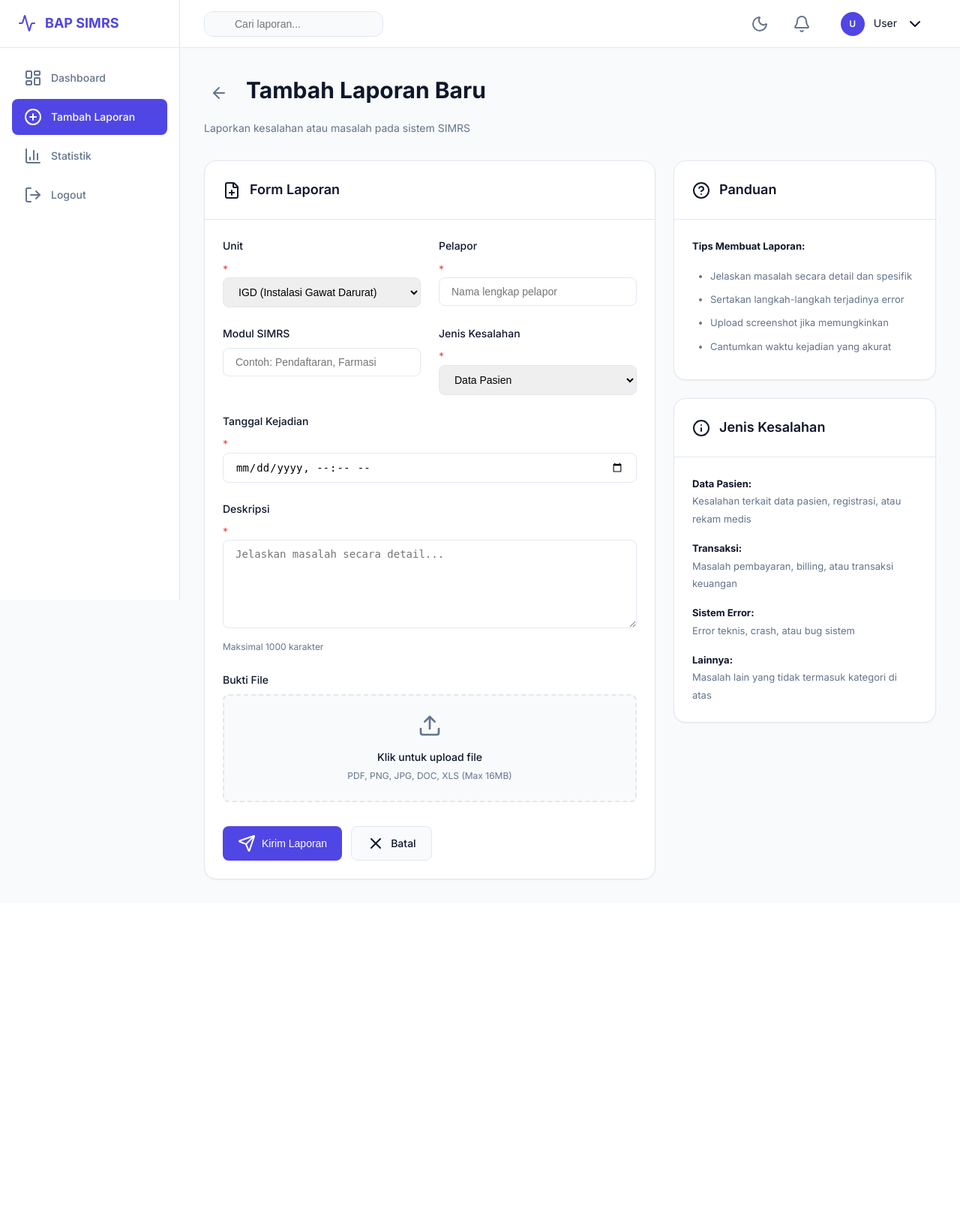
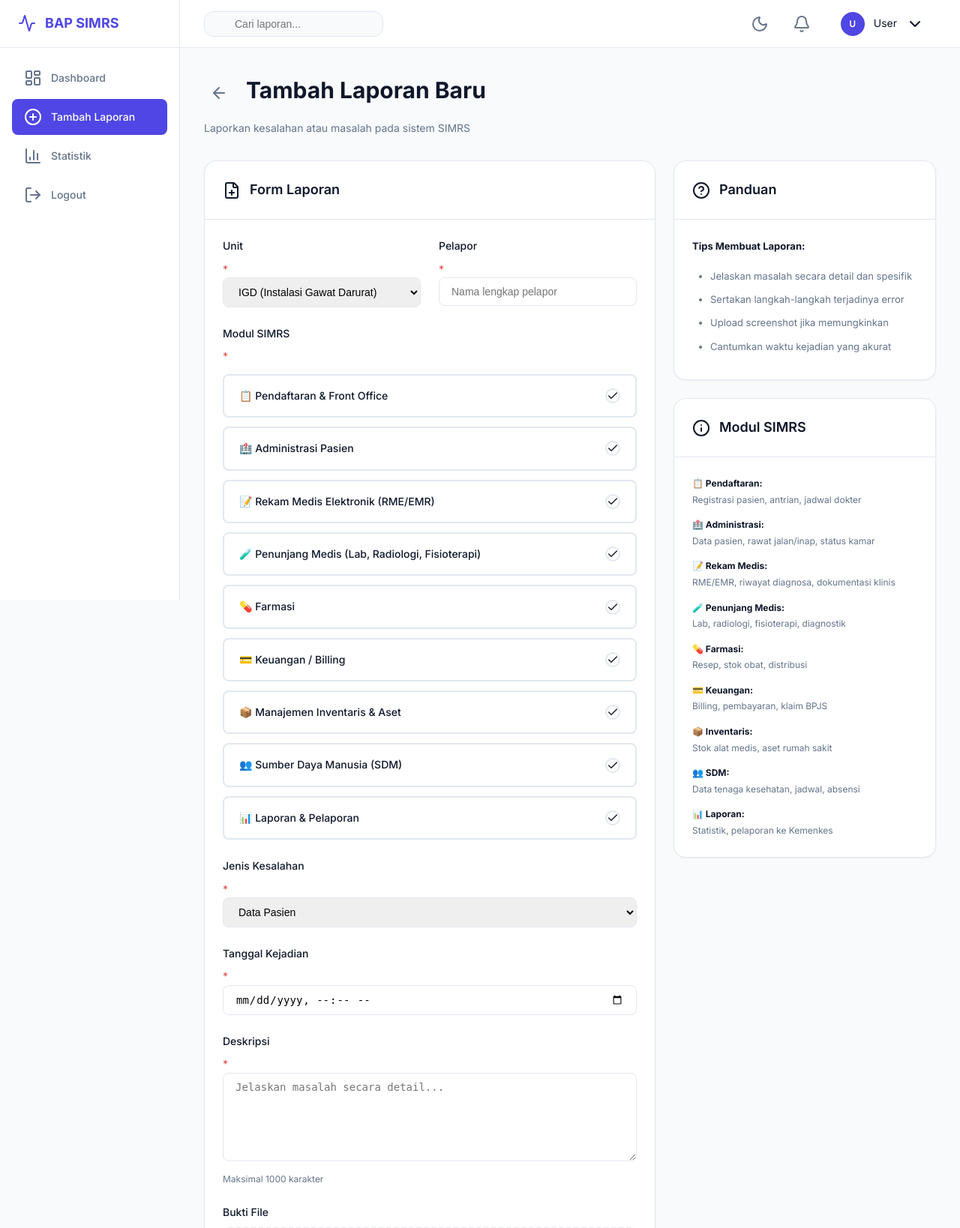
Before and after one commit to nowelliswell/laporan_sistem_simrs, a Flask app: page /tambah in a window 1280 px wide. Shown: the top 1638 px of the page at 75% size. Before the commit the page ends 1174 px from the top, so only its background shows below. Run offline with Flask 3, Linux system fonts and the light colour scheme; some libraries are stand-ins or nearby versions.

Commit message:
Change modul SIMRS to radio buttons with 9 main SIMRS modules

```diff
--- a/app/forms.py
+++ b/app/forms.py
@@ -1,6 +1,6 @@
 from flask_wtf import FlaskForm
 from flask_wtf.file import FileField, FileAllowed, FileSize
-from wtforms import StringField, TextAreaField, SelectField, DateTimeLocalField, PasswordField
+from wtforms import StringField, TextAreaField, SelectField, DateTimeLocalField, PasswordField, RadioField
 from wtforms.fields import DateField
 from wtforms.validators import DataRequired, Length, Email, Optional
 from config import Config
@@ -39,10 +39,20 @@
         DataRequired(message='Nama pelapor wajib diisi'),
         Length(max=100, message='Nama pelapor maksimal 100 karakter')
     ])
-    modul_simrs = StringField('Modul SIMRS', validators=[
-        Optional(),
-        Length(max=100, message='Modul SIMRS maksimal 100 karakter')
-    ])
+    modul_simrs = RadioField('Modul SIMRS',
+        choices=[
+            ('Pendaftaran & Front Office', '📋 Pendaftaran & Front Office'),
+            ('Administrasi Pasien', '🏥 Administrasi Pasien'),
+            ('Rekam Medis Elektronik (RME/EMR)', '📝 Rekam Medis Elektronik (RME/EMR)'),
+            ('Penunjang Medis', '🧪 Penunjang Medis (Lab, Radiologi, Fisioterapi)'),
+            ('Farmasi', '💊 Farmasi'),
+            ('Keuangan / Billing', '💳 Keuangan / Billing'),
+            ('Manajemen Inventaris & Aset', '📦 Manajemen Inventaris & Aset'),
+            ('Sumber Daya Manusia (SDM)', '👥 Sumber Daya Manusia (SDM)'),
+            ('Laporan & Pelaporan', '📊 Laporan & Pelaporan')
+        ],
+        validators=[DataRequired(message='Modul SIMRS wajib dipilih')]
+    )
     jenis_kesalahan = SelectField('Jenis Kesalahan',
         choices=[
             ('Data Pasien', 'Data Pasien'),
--- a/app/templates/tambah_laporan_modern.html
+++ b/app/templates/tambah_laporan_modern.html
@@ -1,6 +1,79 @@
 {% extends "base_modern.html" %}
 
 {% block title %}Tambah Laporan - BAP SIMRS{% endblock %}
+
+{% block extra_css %}
+<style>
+    /* Radio Card Styling */
+    .radio-card {
+        position: relative;
+        cursor: pointer;
+        display: block;
+    }
+
+    .radio-card input[type="radio"] {
+        position: absolute;
+        opacity: 0;
+        width: 0;
+        height: 0;
+    }
+
+    .radio-card-content {
+        display: flex;
+        align-items: center;
+        justify-content: space-between;
+        padding: 1rem 1.25rem;
+        border: 2px solid var(--border);
+        border-radius: var(--radius-md);
+        background: var(--card);
+        transition: all 0.2s;
+    }
+
+    .radio-card:hover .radio-card-content {
+        border-color: var(--primary);
+        background: var(--background);
+    }
+
+    .radio-card input[type="radio"]:checked + .radio-card-content {
+        border-color: var(--primary);
+        background: rgba(79, 70, 229, 0.05);
+    }
+
+    .radio-card-label {
+        font-size: 14px;
+        font-weight: 500;
+        color: var(--text-primary);
+    }
+
+    .radio-card-check {
+        width: 20px;
+        height: 20px;
+        border: 2px solid var(--border);
+        border-radius: 50%;
+        display: flex;
+        align-items: center;
+        justify-content: center;
+        transition: all 0.2s;
+    }
+
+    .radio-card-check i {
+        width: 12px;
+        height: 12px;
+        color: white;
+        opacity: 0;
+        transition: opacity 0.2s;
+    }
+
+    .radio-card input[type="radio"]:checked + .radio-card-content .radio-card-check {
+        background: var(--primary);
+        border-color: var(--primary);
+    }
+
+    .radio-card input[type="radio"]:checked + .radio-card-content .radio-card-check i {
+        opacity: 1;
+    }
+</style>
+{% endblock %}
 
 {% block content %}
 <div class="page-header">
@@ -50,10 +123,22 @@
                     </div>
                 </div>
 
-                <div style="display: grid; grid-template-columns: 1fr 1fr; gap: 1.5rem;">
                 <div class="form-group">
                     {{ form.modul_simrs.label(class="form-label") }}
-                        {{ form.modul_simrs(class="form-input", placeholder="Contoh: Pendaftaran, Farmasi") }}
+                    <span style="color: var(--error);">*</span>
+                    <div style="display: grid; grid-template-columns: repeat(auto-fit, minmax(280px, 1fr)); gap: 0.75rem; margin-top: 0.75rem;">
+                        {% for value, label in form.modul_simrs.choices %}
+                        <label class="radio-card">
+                            <input type="radio" name="modul_simrs" value="{{ value }}" {% if form.modul_simrs.data == value %}checked{% endif %} required>
+                            <div class="radio-card-content">
+                                <span class="radio-card-label">{{ label }}</span>
+                                <div class="radio-card-check">
+                                    <i data-lucide="check"></i>
+                                </div>
+                            </div>
+                        </label>
+                        {% endfor %}
+                    </div>
                     {% if form.modul_simrs.errors %}
                         {% for error in form.modul_simrs.errors %}
                             <div style="color: var(--error); font-size: 12px; margin-top: 0.5rem;">{{ error }}</div>
@@ -70,7 +155,6 @@
                             <div style="color: var(--error); font-size: 12px; margin-top: 0.5rem;">{{ error }}</div>
                         {% endfor %}
                     {% endif %}
-                    </div>
                 </div>
 
                 <div class="form-group">
@@ -160,26 +244,46 @@
             <div class="card-header">
                 <div style="display: flex; align-items: center; gap: 0.75rem;">
                     <i data-lucide="info"></i>
-                    <h3 class="card-title">Jenis Kesalahan</h3>
+                    <h3 class="card-title">Modul SIMRS</h3>
                 </div>
             </div>
             <div class="card-body">
-                <div style="font-size: 13px; line-height: 1.8; color: var(--text-secondary);">
-                    <div style="margin-bottom: 1rem;">
-                        <strong style="color: var(--text-primary);">Data Pasien:</strong>
-                        <div>Kesalahan terkait data pasien, registrasi, atau rekam medis</div>
+                <div style="font-size: 12px; line-height: 1.8; color: var(--text-secondary);">
+                    <div style="margin-bottom: 0.75rem;">
+                        <strong style="color: var(--text-primary);">📋 Pendaftaran:</strong>
+                        <div>Registrasi pasien, antrian, jadwal dokter</div>
                     </div>
-                    <div style="margin-bottom: 1rem;">
-                        <strong style="color: var(--text-primary);">Transaksi:</strong>
-                        <div>Masalah pembayaran, billing, atau transaksi keuangan</div>
+                    <div style="margin-bottom: 0.75rem;">
+                        <strong style="color: var(--text-primary);">🏥 Administrasi:</strong>
+                        <div>Data pasien, rawat jalan/inap, status kamar</div>
                     </div>
-                    <div style="margin-bottom: 1rem;">
-                        <strong style="color: var(--text-primary);">Sistem Error:</strong>
-                        <div>Error teknis, crash, atau bug sistem</div>
+                    <div style="margin-bottom: 0.75rem;">
+                        <strong style="color: var(--text-primary);">📝 Rekam Medis:</strong>
+                        <div>RME/EMR, riwayat diagnosa, dokumentasi klinis</div>
+                    </div>
+                    <div style="margin-bottom: 0.75rem;">
+                        <strong style="color: var(--text-primary);">🧪 Penunjang Medis:</strong>
+                        <div>Lab, radiologi, fisioterapi, diagnostik</div>
+                    </div>
+                    <div style="margin-bottom: 0.75rem;">
+                        <strong style="color: var(--text-primary);">💊 Farmasi:</strong>
+                        <div>Resep, stok obat, distribusi</div>
+                    </div>
+                    <div style="margin-bottom: 0.75rem;">
+                        <strong style="color: var(--text-primary);">💳 Keuangan:</strong>
+                        <div>Billing, pembayaran, klaim BPJS</div>
+                    </div>
+                    <div style="margin-bottom: 0.75rem;">
+                        <strong style="color: var(--text-primary);">📦 Inventaris:</strong>
+                        <div>Stok alat medis, aset rumah sakit</div>
+                    </div>
+                    <div style="margin-bottom: 0.75rem;">
+                        <strong style="color: var(--text-primary);">👥 SDM:</strong>
+                        <div>Data tenaga kesehatan, jadwal, absensi</div>
                     </div>
                     <div>
-                        <strong style="color: var(--text-primary);">Lainnya:</strong>
-                        <div>Masalah lain yang tidak termasuk kategori di atas</div>
+                        <strong style="color: var(--text-primary);">📊 Laporan:</strong>
+                        <div>Statistik, pelaporan ke Kemenkes</div>
                     </div>
                 </div>
             </div>
```
Lines whose indentation alone changed are shown as unchanged.
